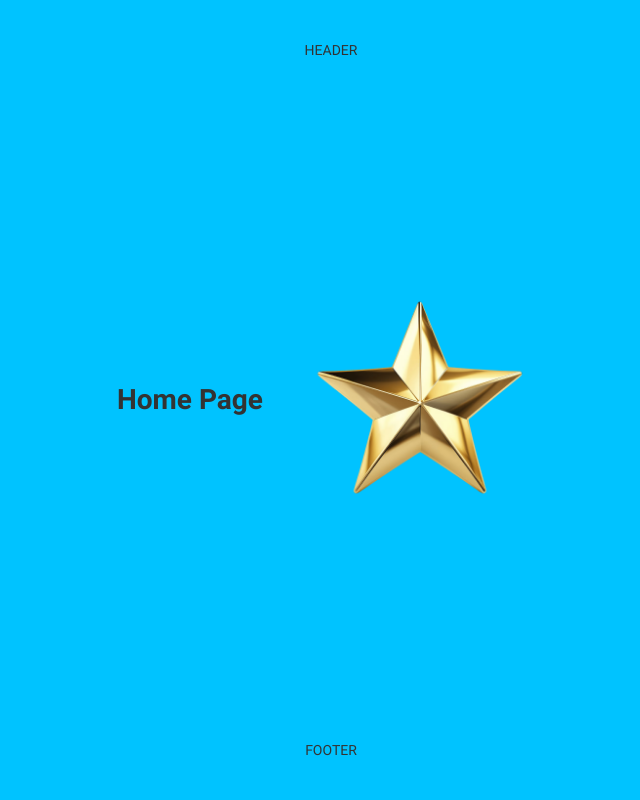
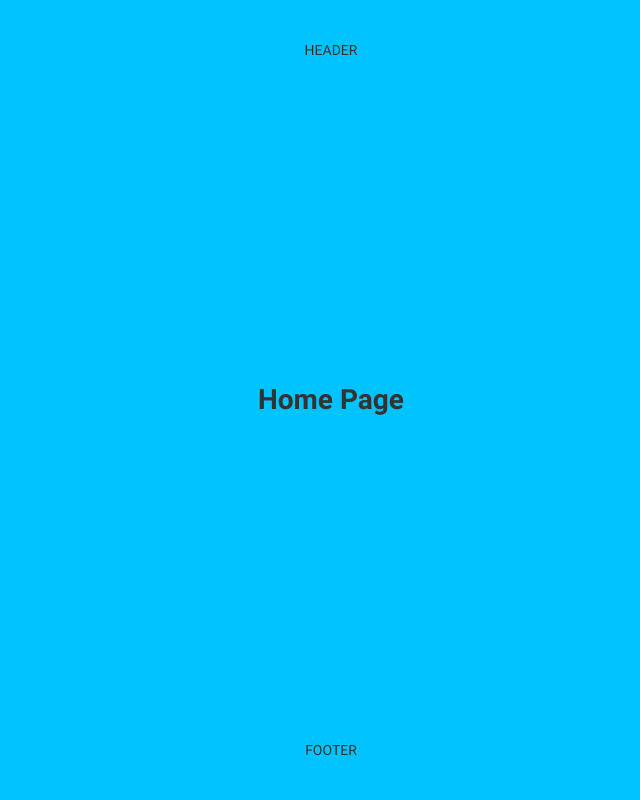
Before and after one commit to cyrillgalkin/gulp-template, a website: page src/pages/index.html in a window 1280 px wide. Shown: the whole page, without its empty margins (309-949 px from the left). Drawn offline with nearby package versions, Linux system fonts and the light colour scheme; files that its build step writes are made by us from their sources; files whose address does not match are found by name.

Commit message:
Fix bugs

```diff
--- a/src/pages/index.html
+++ b/src/pages/index.html
@@ -18,25 +18,6 @@
     <header class="header">HEADER</header>
     <main class="main">
       <h1>Home Page</h1>
-      <svg width="32" height="32">
-        <use href="assets/icons/sprite.svg#sequence"></use>
-      </svg>
-
-      <picture>
-        <source
-          srcset="assets/images/star@1x.avif 1x, assets/images/star@2x.avif 2x"
-          type="image/avif" />
-        <source
-          srcset="assets/images/star@1x.webp 1x, assets/images/star@2x.webp 2x"
-          type="image/webp" />
-        <img
-          class="products__image"
-          width="250"
-          height="auto"
-          src="assets/images/star@1x.png"
-          srcset="assets/images/star@2x.png 2x"
-          alt="На изображении изображена звезда, покрытая золотом." />
-      </picture>
     </main>
     <footer class="footer">FOOTER</footer>
   </body>
```
